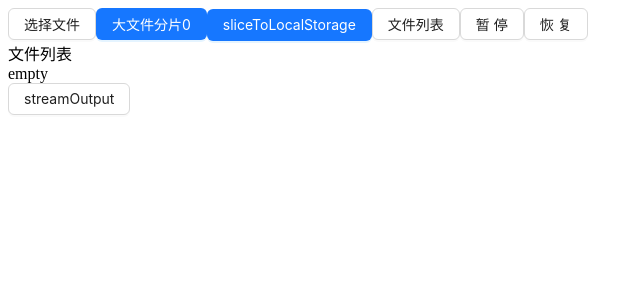
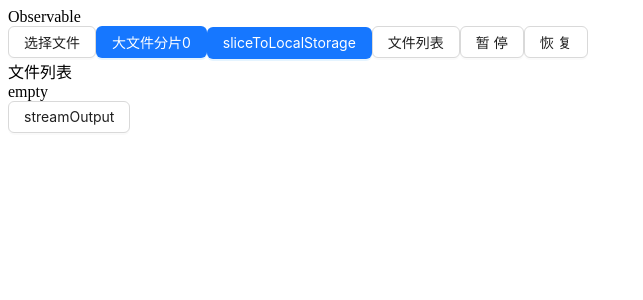
Before and after one commit to tyxu99/file-stream-web, a Next.js app: page /home in a window 1280 px wide. Shown: the top 300 px of the page, without its empty margins (0-643 px from the left). Built offline with nearby package versions, Linux system fonts and the light colour scheme.

Commit message:
feat: unknown

```diff
--- a/package.json
+++ b/package.json
@@ -22,6 +22,7 @@
     "prettier": "^2.8.7",
     "react": "18.2.0",
     "react-dom": "18.2.0",
+    "rxjs": "^7.8.1",
     "typescript": "5.0.4"
   }
 }
--- a/src/pages/home/index.tsx
+++ b/src/pages/home/index.tsx
@@ -1,13 +1,39 @@
 import GenerateFileId from "@/components/generateFileId";
 import Upload from "@/components/upload";
+import { Observable } from "rxjs";
 
 const Home = () => {
-  const onFileChange = (file: any) => {
-    console.log(file);
+  const onRxObservable = () => {
+    const observable = new Observable((subscriber) => {
+      subscriber.next(1);
+      subscriber.next(2);
+      subscriber.next(3);
+      setTimeout(() => {
+        subscriber.next(4);
+        subscriber.complete();
+      }, 1000);
+    });
+
+    console.log("before subscribe");
+
+    observable.subscribe({
+      next(x) {
+        console.log("get value", x);
+      },
+      error(err) {
+        console.log("sth wrong", err);
+      },
+      complete() {
+        console.log("done");
+      },
+    });
+
+    console.log("after subscribe");
   };
 
   return (
     <>
+      <div onClick={onRxObservable}>Observable</div>
       <GenerateFileId />
       <Upload />
     </>
```
Also changed, not shown: src/utils/rxTool.ts (added, +25 -0 lines), 1 other file (tests, documents, lock files or other folders).
